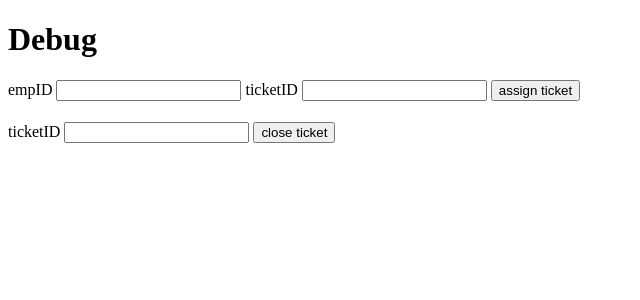
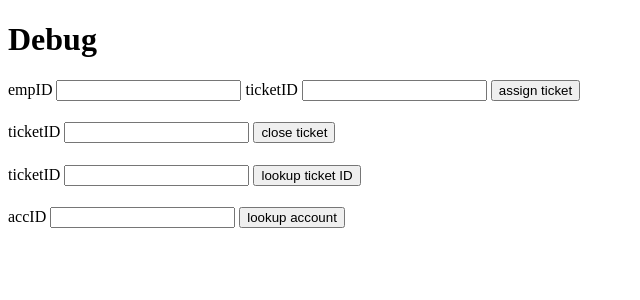
Before and after one commit to aidandoherty01/CEN3031-Project, a Flask app: page /debug/ in a window 1280 px wide. Shown: the top 300 px of the page, without its empty margins (0-640 px from the left). Run offline with Flask 3, Linux system fonts and the light colour scheme; some libraries are stand-ins or nearby versions.

Commit message:
Add ticket lookup
by accID or ticketID

```diff
--- a/app.py
+++ b/app.py
@@ -5,7 +5,7 @@ import random
 import os
 import configparser
 
-from db import init_app, new_ticket, get_ticket_count, assign_ticket, close_ticket
+from db import init_app, new_ticket, get_ticket_count, assign_ticket, close_ticket, get_ticket_by_id, get_tickets_by_acc
 
 
 app = Flask(__name__)
@@ -73,6 +73,15 @@ def debug():
         elif (request.form['submit'] == "close"):
             ticketID = request.form['ticketIDc']
             close_ticket(ticketID)
+        elif (request.form['submit'] == "lookTicket"):
+            ticketID = request.form['ticketIDl']
+            ticket = get_ticket_by_id(ticketID)
+            print(ticket)
+        elif (request.form['submit'] == "lookAcc"):
+            accID = request.form['accID']
+            tickets = get_tickets_by_acc(accID)
+            for x in tickets:
+                print(x)
 
     return render_template('debug.html')
 
--- a/templates/debug.html
+++ b/templates/debug.html
@@ -30,6 +30,20 @@
         <input type="text" id="ticketIDc" name="ticketIDc">
 
         <button type="submit" name="submit" value="close">close ticket</button>
+
+        <h1></h1>
+
+        <label for="ticketIDl">ticketID</label>
+        <input type="text" id="ticketIDl" name="ticketIDl">
+
+        <button type="submit" name="submit" value="lookTicket">lookup ticket ID</button>
+
+        <h1></h1>
+
+        <label for="accID">accID</label>
+        <input type="text" id="accID" name="accID">
+
+        <button type="submit" name="submit" value="lookAcc">lookup account</button>
     </form>
 
 </body>
```
Also changed, not shown: db.py (+10 -1 lines).
